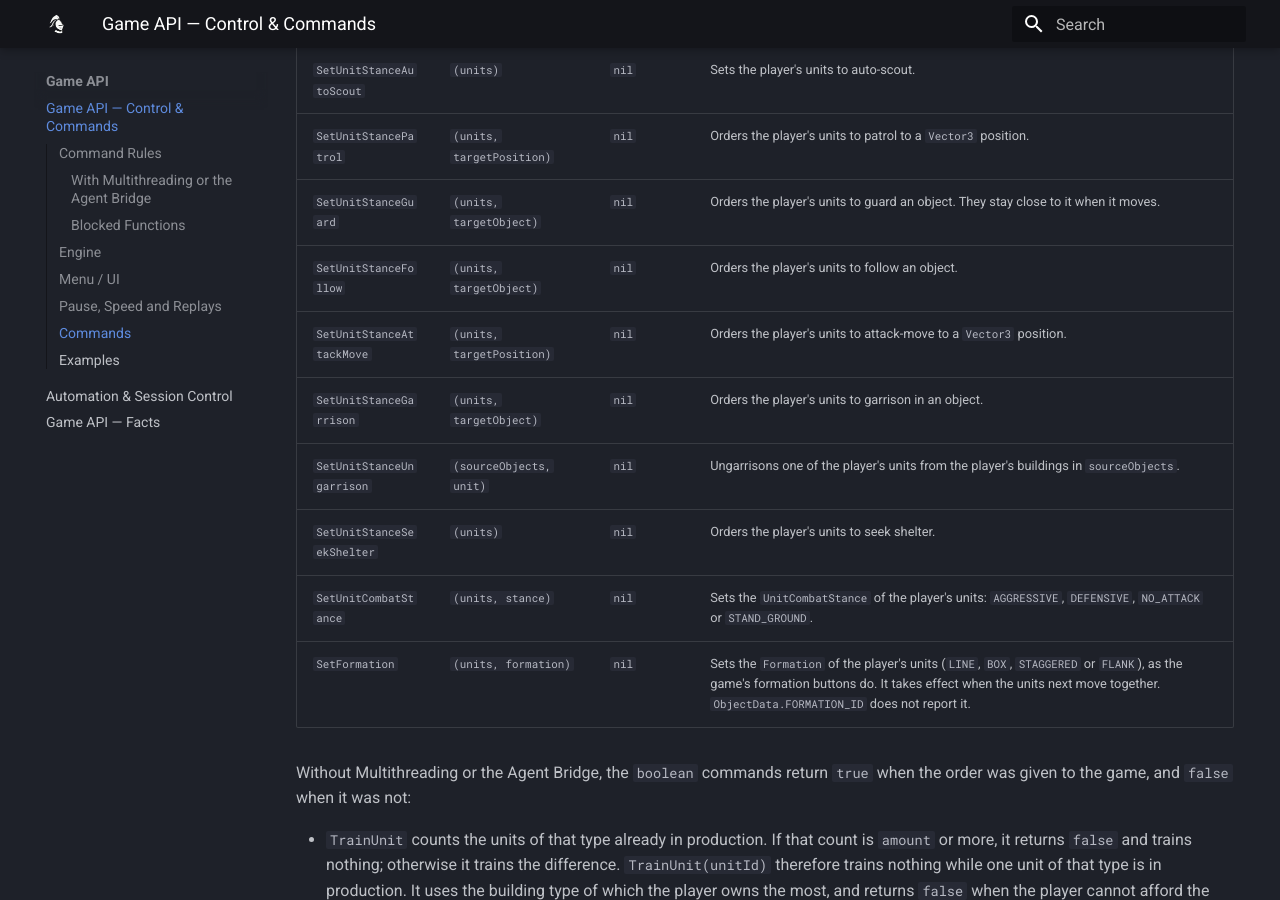
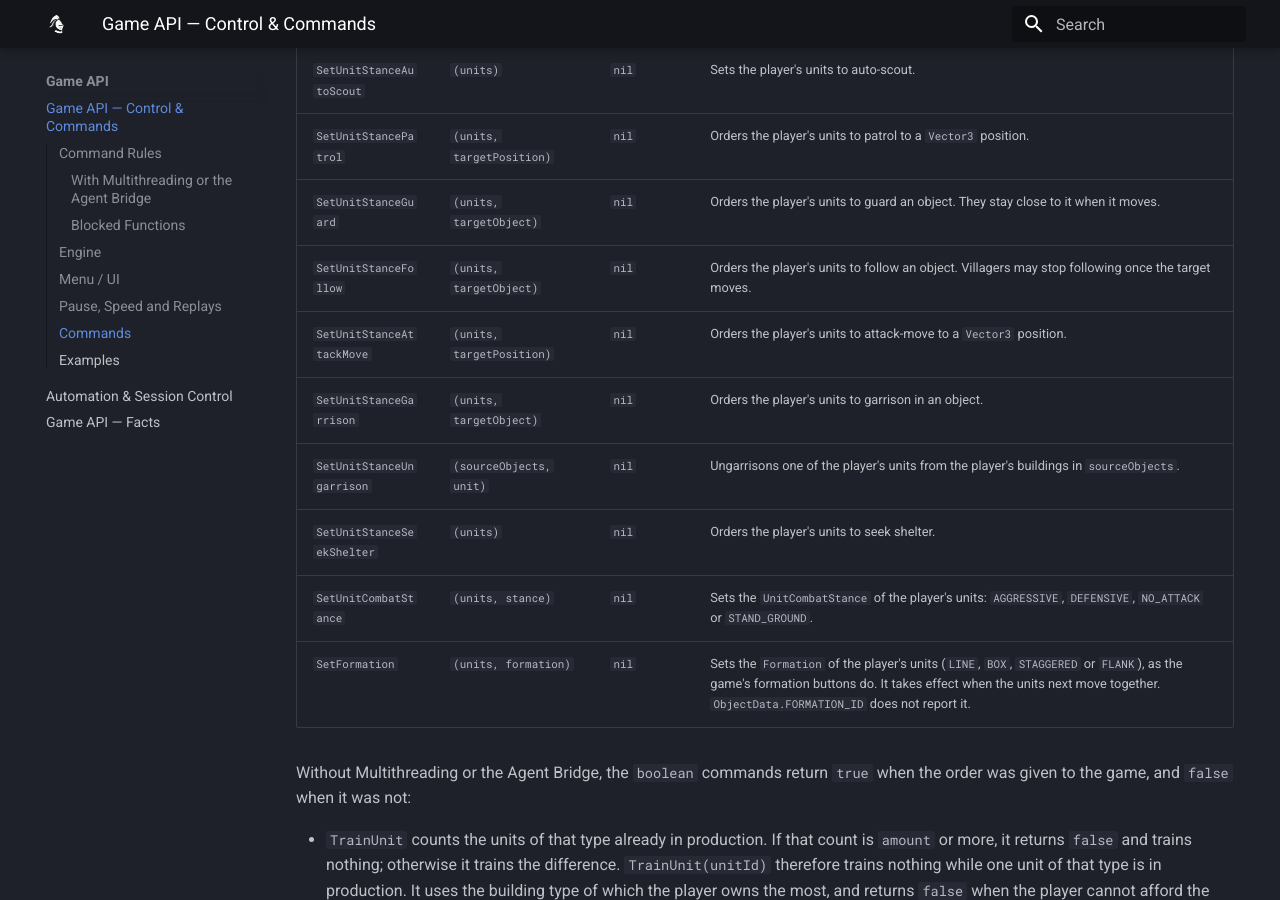
Before and after one commit to aoe2control/aoe2control.github.io, an MkDocs documentation site: the page built from docs/commands.md, in a window 1280 px wide and 900 px high, scrolled down 4684 px. Built offline with MkDocs 1.6.1 and Material for MkDocs 9.7.7, drawn with Linux system fonts in a browser that asks for light colours.

Commit message:
Say that villagers may stop following a moving target
Co-Authored-By: Claude Opus 5.5 <noreply@anthropic.com>

```diff
--- a/docs/commands.md
+++ b/docs/commands.md
@@ -112,7 +112,7 @@ These functions work at any time, in menus as well as in a match.
 | `SetUnitStanceAutoScout` | `(units)` | `nil` | Sets the player's units to auto-scout. |
 | `SetUnitStancePatrol` | `(units, targetPosition)` | `nil` | Orders the player's units to patrol to a `Vector3` position. |
 | `SetUnitStanceGuard` | `(units, targetObject)` | `nil` | Orders the player's units to guard an object. They stay close to it when it moves. |
-| `SetUnitStanceFollow` | `(units, targetObject)` | `nil` | Orders the player's units to follow an object. |
+| `SetUnitStanceFollow` | `(units, targetObject)` | `nil` | Orders the player's units to follow an object. Villagers may stop following once the target moves. |
 | `SetUnitStanceAttackMove` | `(units, targetPosition)` | `nil` | Orders the player's units to attack-move to a `Vector3` position. |
 | `SetUnitStanceGarrison` | `(units, targetObject)` | `nil` | Orders the player's units to garrison in an object. |
 | `SetUnitStanceUngarrison` | `(sourceObjects, unit)` | `nil` | Ungarrisons one of the player's units from the player's buildings in `sourceObjects`. |
```
Also changed, not shown: 1 other file.
